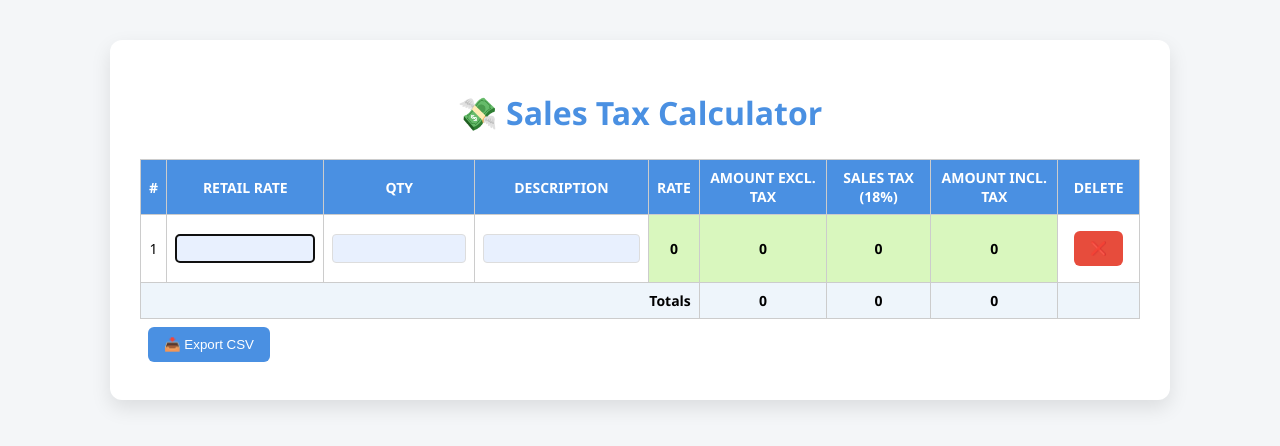
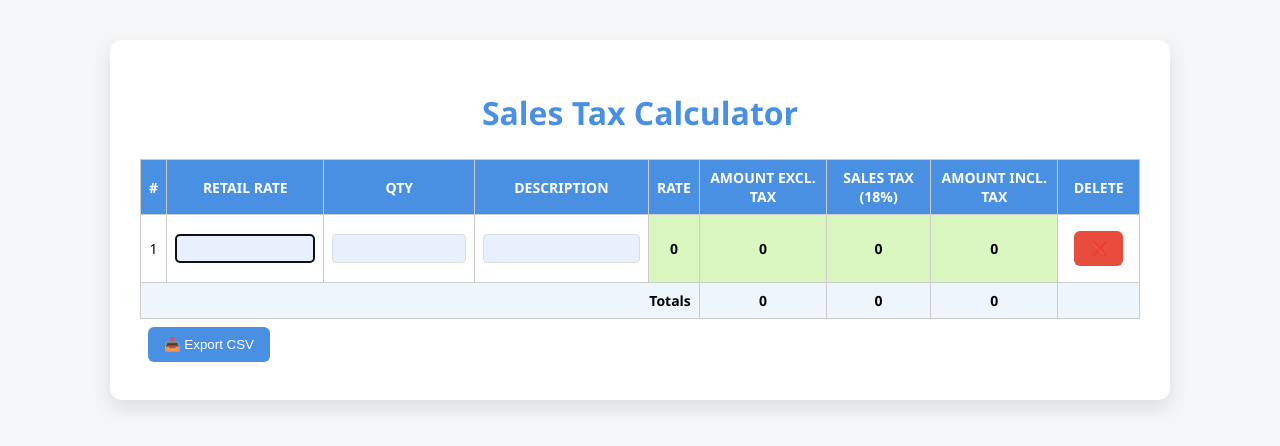
Before and after one commit to Abubakr-Cake/Sales_Tax_Calculator, a plain HTML site: page index.html in a window 1280 px wide. Drawn offline with Linux system fonts and the light colour scheme.

Commit message:
Update index.html

```diff
--- a/index.html
+++ b/index.html
@@ -8,7 +8,7 @@
 </head>
 <body>
   <div class="container">
-    <h1>💸 Sales Tax Calculator</h1>
+    <h1>Sales Tax Calculator</h1>
     <div class="table-wrapper">
       <table id="taxTable">
         <thead>
```
